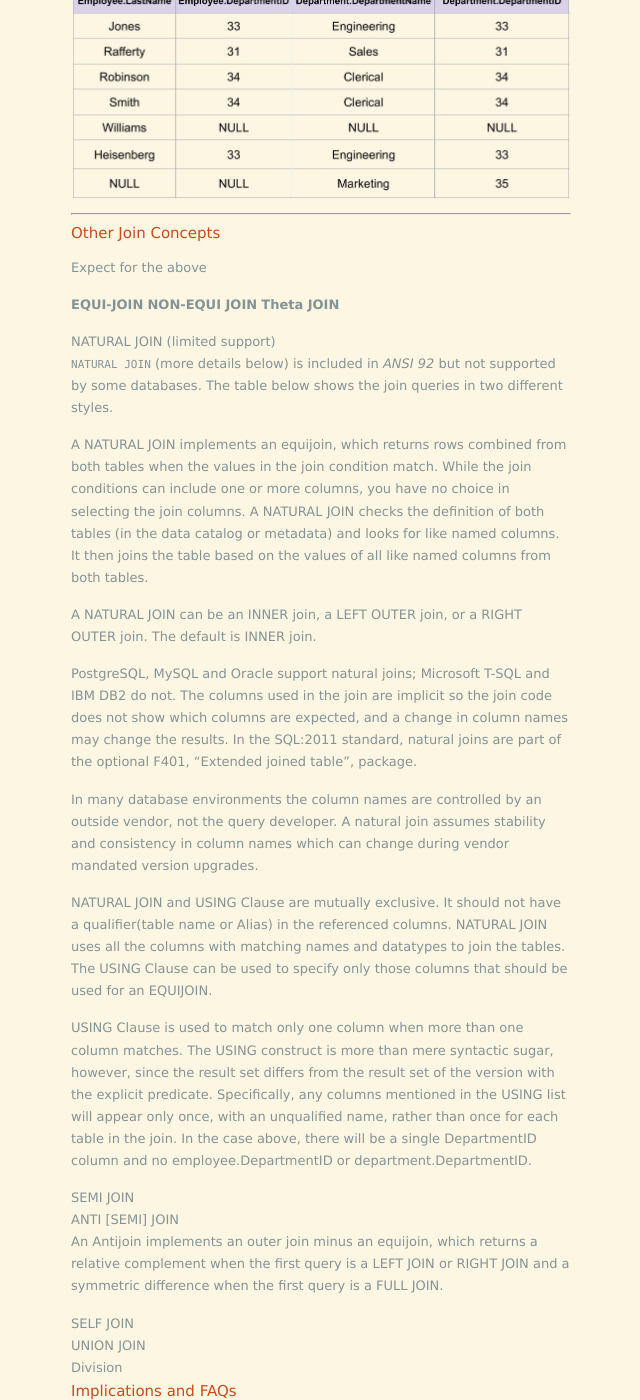
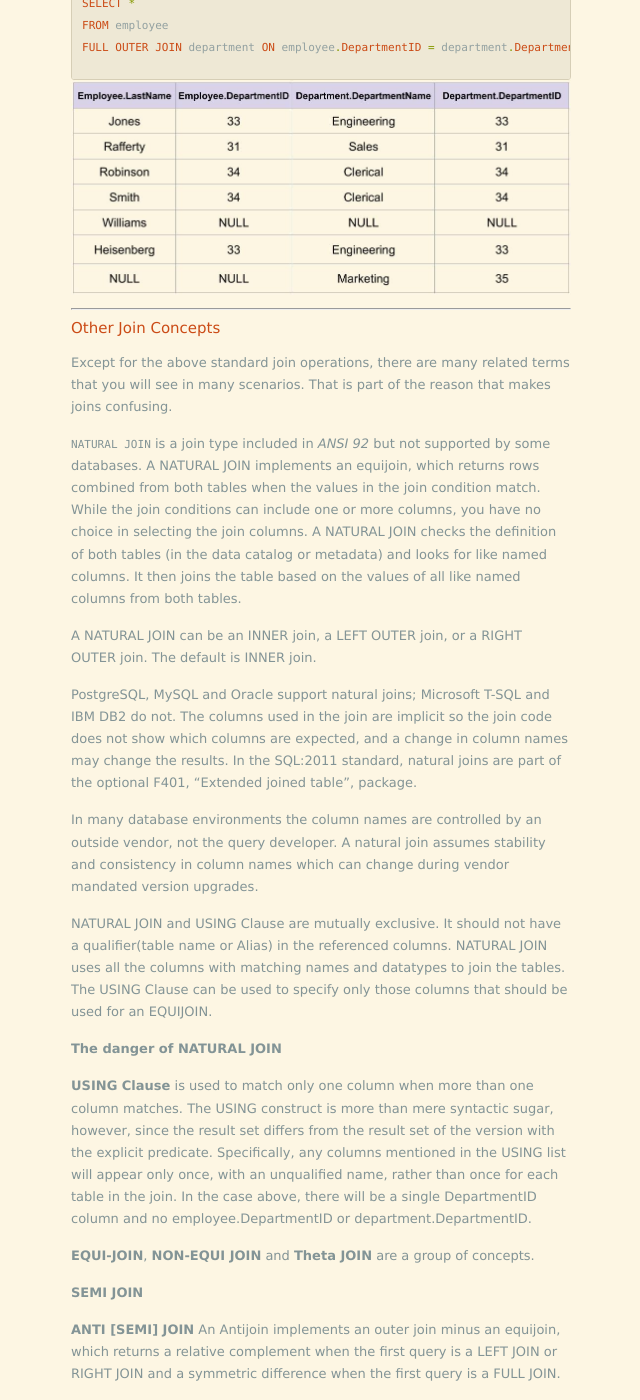
Before and after one commit to peiwangdb/peiwangdb.github.io, a Jekyll site: the page built from _posts/2021-06-14-join-1.markdown, in a window 1280 px wide and 1400 px high, scrolled down 4038 px. Shown: the whole window, without its empty margins (319-959 px from the left). Built offline with Jekyll 4.4.1, drawn with Linux system fonts in a browser that asks for light colours; nearby versions of some CDN libraries; some of the changed text lies outside the part shown.

Commit message:
update outline

````diff
--- a/_posts/2021-06-14-join-1.markdown
+++ b/_posts/2021-06-14-join-1.markdown
@@ -73,7 +73,7 @@
 ```CROSS JOIN``` returns the Cartesian product of rows from tables in the join as shown below.
 In other words, it will produce rows which combine each row from the first table with each row from the second table.
 It worth noting that the results of the ```INNER JOIN``` is a subset of ```CROSS JOIN```, with selection condition applied.
-When the condition is always true, for example, ```SELECT * FROM employee INNER JOIN department ON 1=1;```, ```INNER JOIN``` and ```CROSS JOIN``` will produce the same results.
+When the condition is always true (for example, ```SELECT * FROM employee INNER JOIN department ON 1=1;```), ```INNER JOIN``` and ```CROSS JOIN``` will produce the same results.
 
 <img src="/images/join/join-4.jpg" class="left" width="100%" height="100%" />
 
@@ -99,7 +99,14 @@
 
 
 Similarly, the result of a **RIGHT OUTER JOIN** always contains all the all rows of the "right" table.
-The result of executing ```SELECT *```<br>```FROM employee```<br>```RIGHT OUTER JOIN department ON employee.DepartmentID = department.DepartmentID;``` is shown as the following.
+The result of executing
+{% highlight ruby %}
+SELECT *
+FROM employee
+RIGHT OUTER JOIN department ON employee.DepartmentID = department.DepartmentID;
+{% endhighlight %}
+is shown as the following.
+
 
 <img src="/images/join/join-6.jpg" class="left" width="100%" height="100%" />
 
@@ -107,7 +114,13 @@
 A **FULL OUTER JOIN** combines the effect of applying both left and right outer joins.
 It contains all the matched rows.
 For the rows that can not be matched, NULL value will be filled for every column of the table that lacks a matching row.
-The result of executing ```SELECT *```<br>```FROM employee```<br>```FULL OUTER JOIN department ON employee.DepartmentID = department.DepartmentID;``` is shown as the following.
+The result of executing
+
+{% highlight ruby %}
+SELECT *
+FROM employee
+FULL OUTER JOIN department ON employee.DepartmentID = department.DepartmentID;
+{% endhighlight %}
 
 <img src="/images/join/join-7.jpg" class="left" width="100%" height="100%" />
 
@@ -116,17 +129,10 @@
 
 ## Other Join Concepts
 
-Expect for the above
+Except for the above standard join operations, there are many related terms that you will see in many scenarios.
+That is part of the reason that makes joins confusing.
 
-**EQUI-JOIN**  **NON-EQUI JOIN**  **Theta JOIN**
-
-
-
-##### NATURAL JOIN (limited support)
-
-```NATURAL JOIN``` (more details below) is included in _ANSI 92_ but not supported by some databases.
-The table below shows the join queries in two different styles.
-
+**```NATURAL JOIN```** is a join type included in _ANSI 92_ but not supported by some databases.
 A NATURAL JOIN implements an equijoin, which returns rows combined from both tables when the values in the join condition match. While the join conditions can include one or more columns, you have no choice in selecting the join columns. A NATURAL JOIN checks the definition of both tables (in the data catalog or metadata) and looks for like named columns. It then joins the table based on the values of all like named columns from both tables.
 
 A NATURAL JOIN can be an INNER join, a LEFT OUTER join, or a RIGHT OUTER join. The default is INNER join.
@@ -140,45 +146,43 @@
 NATURAL JOIN uses all the columns with matching names and datatypes to join the tables. The USING Clause can be used to specify only those columns that should be used for an EQUIJOIN.
 
 
-USING Clause is used to match only one column when more than one column matches.
+**The danger of NATURAL JOIN**
+
+**USING Clause** is used to match only one column when more than one column matches.
 The USING construct is more than mere syntactic sugar, however, since the result set differs from the result set of the version with the explicit predicate. Specifically, any columns mentioned in the USING list will appear only once, with an unqualified name, rather than once for each table in the join. In the case above, there will be a single DepartmentID column and no employee.DepartmentID or department.DepartmentID.
 
 
-##### SEMI JOIN
 
-##### ANTI [SEMI] JOIN
-
-An Antijoin implements an outer join minus an equijoin, which returns a relative complement when the first query is a LEFT JOIN or RIGHT JOIN and a symmetric difference when the first query is a FULL JOIN.
-
-##### SELF JOIN
-
-##### UNION JOIN
-
-##### Division
+**EQUI-JOIN**, **NON-EQUI JOIN** and **Theta JOIN** are a group of concepts.
 
 
 
 
-## Implications and FAQs
+**SEMI JOIN**
 
-##### NATURAL JOIN VS. EQUI JOIN?
 
-##### NATURAL JOIN VS. INNER JOIN
+**ANTI [SEMI] JOIN**
+An Antijoin implements an outer join minus an equijoin, which returns a relative complement when the first query is a LEFT JOIN or RIGHT JOIN and a symmetric difference when the first query is a FULL JOIN.
 
-##### The danger of NATURAL JOIN
+**SELF JOIN**
 
-##### EQUI JOIN, NON-EQUI JOIN VS. INNER JOINs?
 
-##### CROSS JOIN VS. INNER JOIN
+**UNION JOIN**
 
-##### CROSS JOIN VS. FULL OUTER JOIN
 
-##### SEMI JOIN VS. OUTER JOIN
+In comparion to join operators, **DIVISION** is available in the definition of relational algebra.
 
-##### pitfalls of NULL values
 
-##### CROSS APPLY VS. OUTER JOIN
+**CROSS APPLY**
 
+---
+
+## Questions you might want to ask.
+
+1. What is the relationship between standard join types and join types like EQUI-JOIN?
+
+
+2. What is the difference between SEMI JOIN and OUTER JOIN?
 
 
 
````
